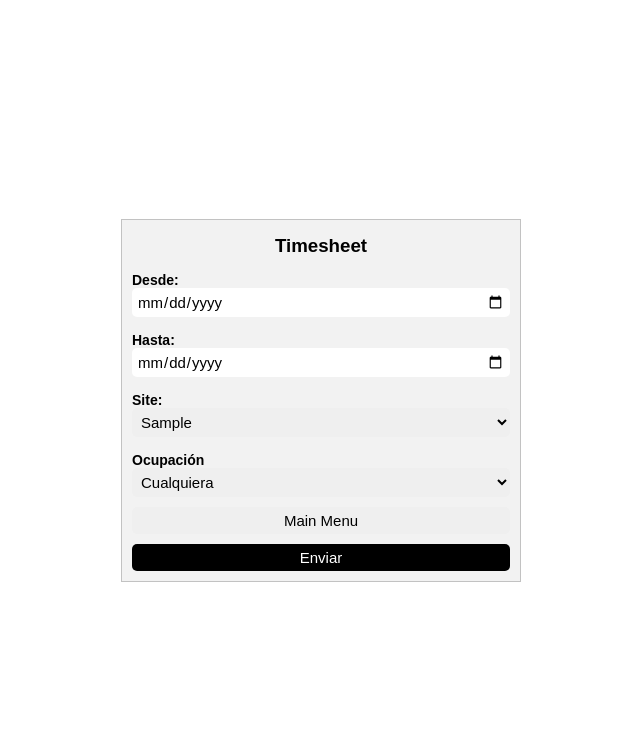
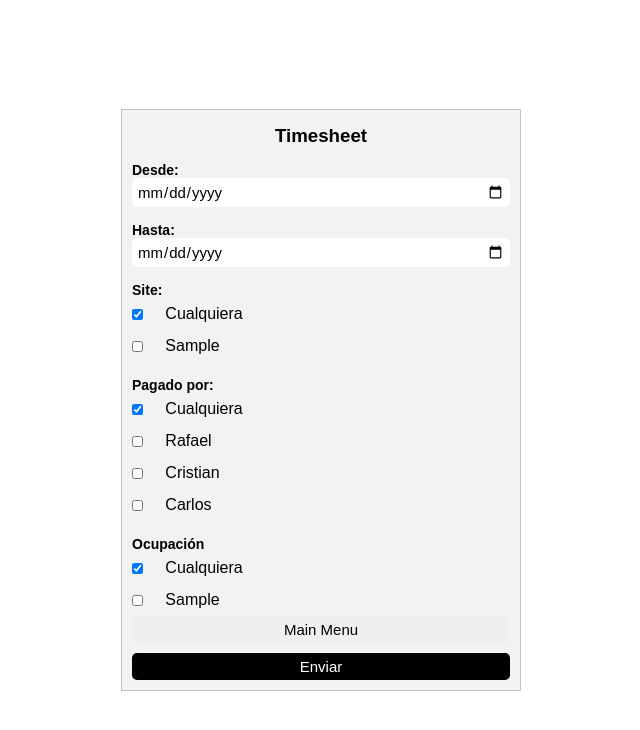
Before and after one commit to oscarsanpenilla/employee_control, a PHP site: page /admin/formulario_timesheet.php in a window 1280 px wide. Shown: the top 730 px of the page, without its empty margins (319-959 px from the left). Run offline with PHP 8.4, Linux system fonts and the light colour scheme; the visitor is signed in with stand-in values (Sample User, id 1); tables that the repository leaves empty or names only in its code hold one stand-in row (values such as "Sample post"); data that the repository does not hold is empty; some web fonts are replaced.

Commit message:
Seccion de timesheet por filtros

```diff
--- a/admin/formulario_timesheet.php
+++ b/admin/formulario_timesheet.php
@@ -21,49 +21,78 @@
 
 
 <!DOCTYPE html>
-
 <html lang="en">
-
 <head>
-
   <meta charset="UTF-8">
-
   <meta name="viewport" content="width=device-width, user-scalable=no, initial-scale=1, maximum-scale=1, minimum-scale=1">
-
   <link rel="stylesheet" href="../css/events.css">
-
   <title>Sanvan</title>
-
 </head>
-
 <body>
-
   <div class="main">
+    <h3>Timesheet</h3>
     <form action="timesheet.php" method="post">
-      <h3>Timesheet</h3>
       <p  class="p_form">Desde:</p>
       <input type="date" required="required" name="fecha_inicio" value="<?php echo $start_date?>">
       <p class="p_form">Hasta:</p>
       <input type="date" required="required" name="fecha_fin" value="<?php echo $end_date?>">
       <p class="p_form">Site:</p>
-      <select class="semana" name="site">
+      <div class="checkbox">
+        <input type="checkbox" name="site_checkbox[]"
+        value="any"
+        id="any_site"
+        checked>
+        <label for="any_site">Cualquiera</label>
+      </div>
       <?php foreach($arreglo_lugares as $elemento): ?>
-                <option value="<?php echo $elemento->site;?>"> <?php echo $elemento->site;   ?>  </option>
+        <div class="checkbox">
+          <input type="checkbox" name="site_checkbox[]"
+          value="<?php echo $elemento->site;?>"
+          id="<?php echo $elemento->site; ?>">
+          <label for="<?php echo $elemento->site; ?>"><?php echo $elemento->site; ?></label>
+        </div>
       <?php endforeach ?>
-      </select>
-      <p class="p_form">Ocupación</p>
-      <select class="semana" name="ocupation">
-        <?php foreach($arreglo_ocupation as $elemento): ?>
-                <option value="<?php echo $elemento->ocupation;?>"> <?php echo $elemento->ocupation;?>  </option>
-        <?php endforeach ?>
-        <option value="any" selected>Cualquiera</option>
-      </select>
-      <a href="main_admin.php"> <input  type="button" value="Main Menu"></a>
-      <input  class="btn_principal" type="submit" name="enviar" value="Enviar">
-      </form>
+
+      <p class="p_form">Pagado por:</p>
+      <div class="checkbox">
+        <input type="checkbox" name="paid_by_checkbox[]" value="any" id="D" checked><label for="D">Cualquiera</label><br>
+      </div>
+      <div class="checkbox">
+        <input type="checkbox" name="paid_by_checkbox[]" value="Rafael" id="A"><label for="A">Rafael</label><br>
+      </div>
+      <div class="checkbox">
+        <input type="checkbox" name="paid_by_checkbox[]" value="Cristian" id="B"><label for="B">Cristian</label><br>
+      </div>
+      <div class="checkbox">
+        <input type="checkbox" name="paid_by_checkbox[]" value="Carlos" id="C"><label for="C">Carlos</label><br>
       </div>
 
 
+
+
+
+      <!-- </div> -->
+      <p class="p_form">Ocupación</p>
+      <div class="checkbox">
+        <input type="checkbox" name="ocupation_checkbox[]"
+        value="any"
+        id="any_ocup"
+        checked>
+        <label for="any_ocup">Cualquiera</label>
+      </div>
+      <?php foreach($arreglo_ocupation as $elemento): ?>
+        <div class="checkbox">
+          <input type="checkbox" name="ocupation_checkbox[]"
+          value="<?php echo $elemento->ocupation;?>"
+          id="<?php echo $elemento->ocupation; ?>">
+          <label for="<?php echo $elemento->ocupation; ?>"><?php echo $elemento->ocupation; ?></label>
+        </div>
+      <?php endforeach ?>
+
+
+      <a href="main_admin.php"> <input type="button" value="Main Menu"> </a>
+      <input class="btn_principal" type="submit" name="enviar" value="Enviar">
+    </form>
+  </div>
 </body>
-
 </html>
```
Lines whose indentation alone changed are shown as unchanged.
